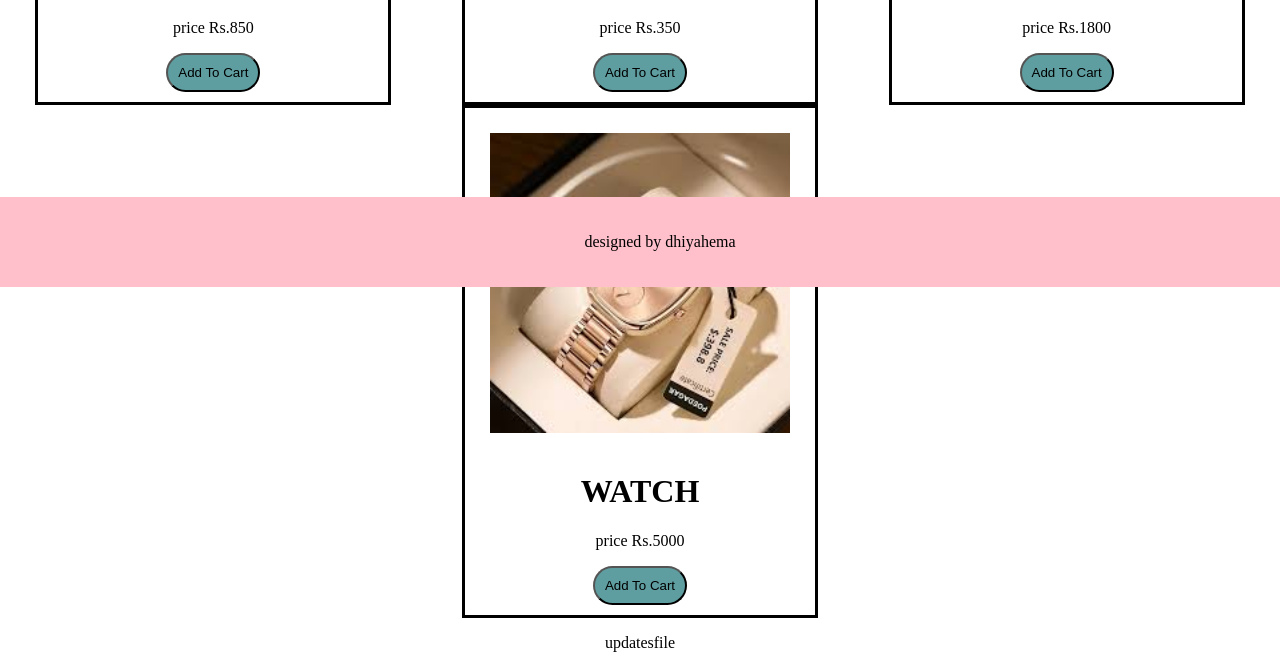
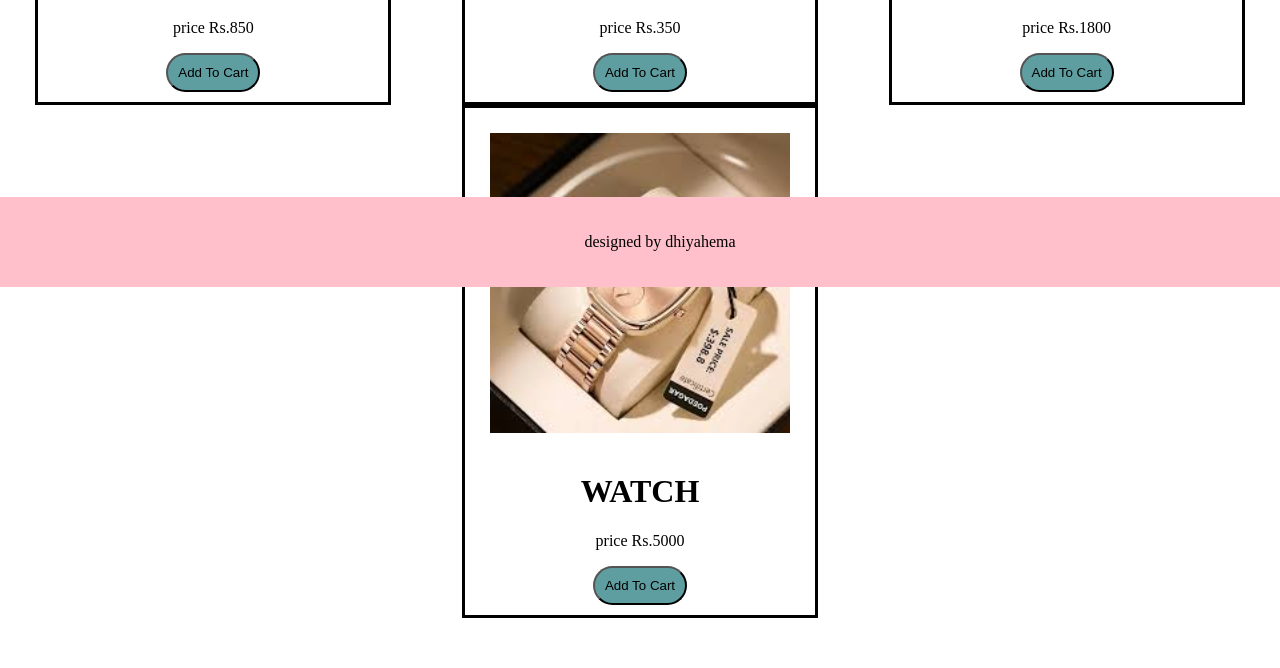
Before and after one commit to 24cs026-debug/Haritha, a plain HTML site: page index.html in a window 1280 px wide. Shown: the part 513-1181 px from the top of the page. After the commit the page ends 1131 px from the top, so only its background shows below. Drawn offline with Linux system fonts and the light colour scheme; files whose address does not match are found by name.

Commit message:
file add

```diff
--- a/index.html
+++ b/index.html
@@ -49,7 +49,6 @@
     <p>designed by dhiyahema</p>
    </footer>
 
-   <p>updatesfile</p>
 
 
 
```
